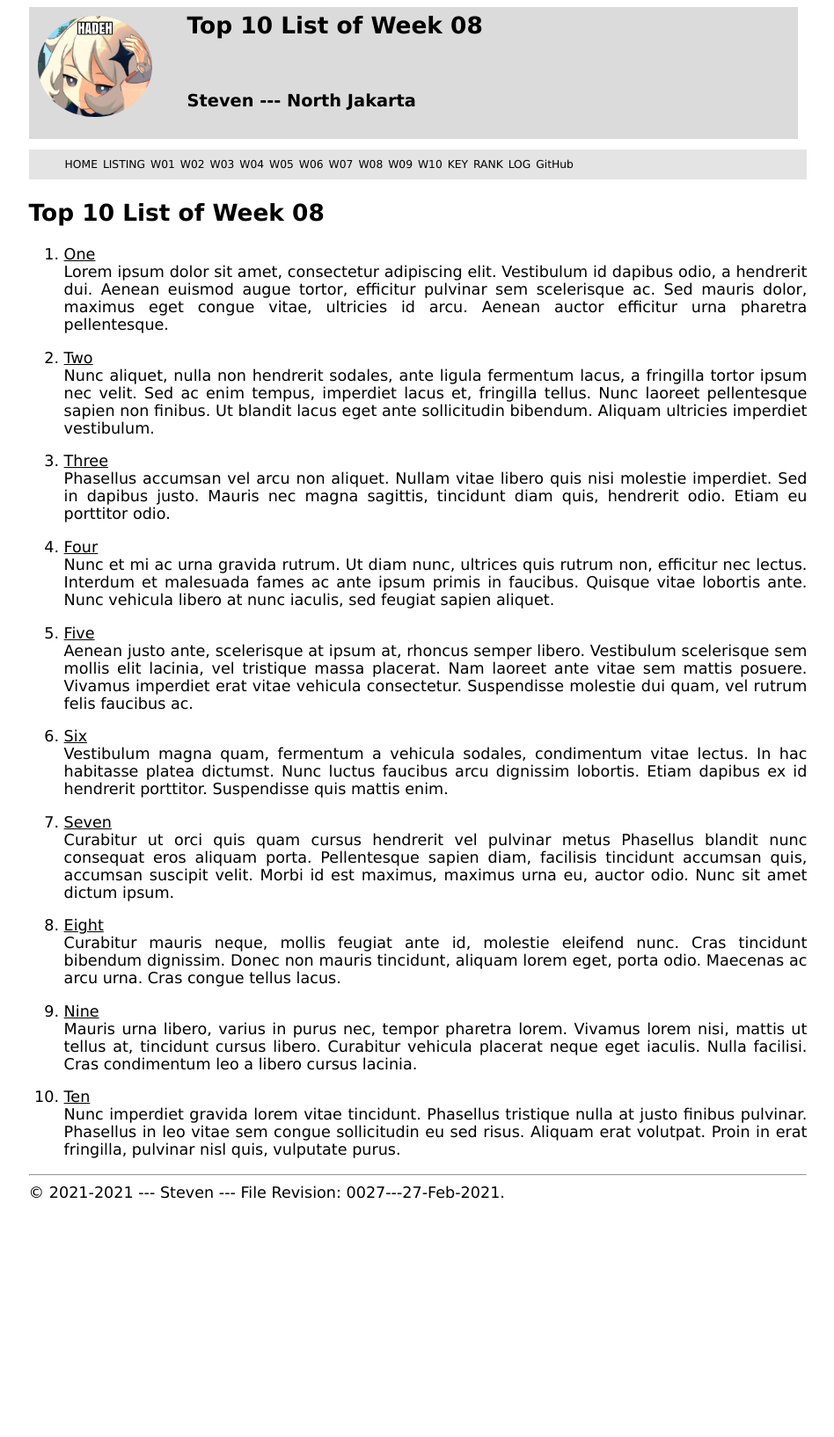
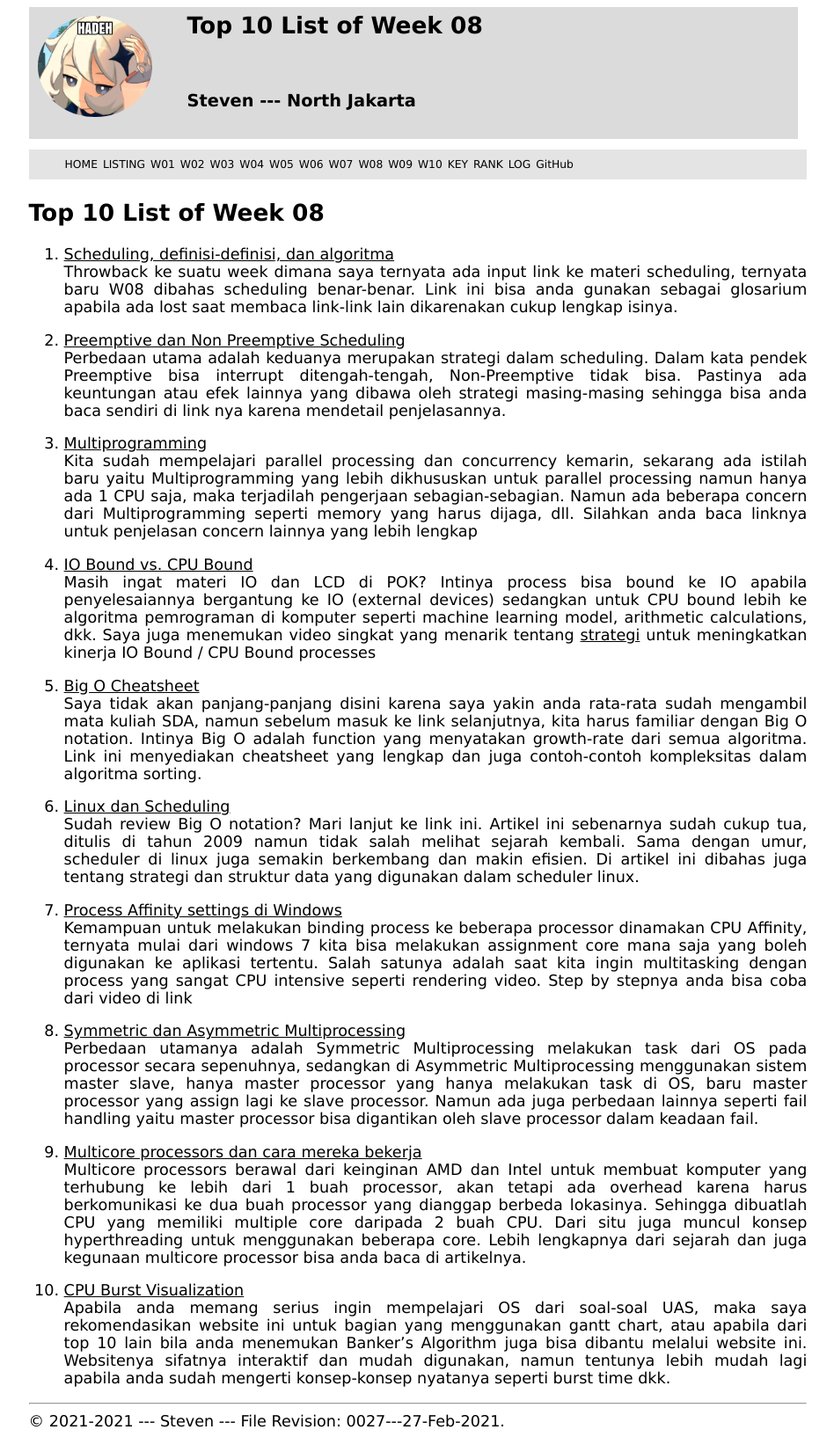
Before and after one commit to stevensim226/os211, a Jekyll site: the page built from w08.md, in a window 1280 px wide. Shown: the whole page at 88% size, without its empty margins (165-1113 px from the left). Built offline with Jekyll 4.4.1, drawn with Linux system fonts in a browser that asks for light colours; our own code applies the rules of GitHub Pages for plain Markdown files; before the commit the page ends 1374 px from its top, so only the background shows below that.

Commit message:
OS211 stevensim226

```diff
--- a/TXT/mylog.txt
+++ b/TXT/mylog.txt
@@ -82,7 +82,12 @@ ZCZC W07 60 L01 Popquiz on Scele
 ZCZC W07 120 L05 GSGS and self study about deadlocks and race condition
 ZCZC W07 180 L13 Write top 10 for W07
 ZCZC W07 150 L07 Try demo for W07 and GSGS the materials related
+ZCZC W08 60 L01 Popquiz by lecturer
 ZCZC W08 120 L02 Sync meeting for W08 scheduling and LFS
 ZCZC W08 40 L12 Read neighbours' top 10 list and write top 3
 ZCZC W08 180 L05 Do LFS chapter 1 - 4 and read them thoroughly
 ZCZC W08 20 L05 LFS fix something
+ZCZC W08 120 L05 GSGS more on what is LFS and self study
+ZCZC W08 180 L12 Create top 10 on scheduling
+ZCZC W08 60 L01 Scele popquiz
+ZCZC W08 40 L23 Discuss w/ friends about LFS
--- a/w08.md
+++ b/w08.md
@@ -5,72 +5,33 @@ permalink: /W08/
 
 # Top 10 List of Week 08
 
-1. [One](https://en.wikipedia.org/wiki/1)<br>
-Lorem ipsum dolor sit amet, consectetur adipiscing elit.
-Vestibulum id dapibus odio, a hendrerit dui.
-Aenean euismod augue tortor, efficitur pulvinar sem scelerisque ac.
-Sed mauris dolor, maximus eget congue vitae, ultricies id arcu.
-Aenean auctor efficitur urna pharetra pellentesque.
+1. [Scheduling, definisi-definisi, dan algoritma](http://www2.cs.uregina.ca/~hamilton/courses/330/notes/scheduling/scheduling.html)<br>
+Throwback ke suatu week dimana saya ternyata ada input link ke materi scheduling, ternyata baru W08 dibahas scheduling benar-benar. Link ini bisa anda gunakan sebagai glosarium apabila ada lost saat membaca link-link lain dikarenakan cukup lengkap isinya.
 
-2. [Two](https://en.wikipedia.org/wiki/2)<br>
-Nunc aliquet, nulla non hendrerit sodales, ante ligula fermentum lacus, a fringilla tortor ipsum nec velit.
-Sed ac enim tempus, imperdiet lacus et, fringilla tellus.
-Nunc laoreet pellentesque sapien non finibus.
-Ut blandit lacus eget ante sollicitudin bibendum.
-Aliquam ultricies imperdiet vestibulum.
+2. [Preemptive dan Non Preemptive Scheduling](https://www.guru99.com/preemptive-vs-non-preemptive-scheduling.html)<br>
+Perbedaan utama adalah keduanya merupakan strategi dalam scheduling. Dalam kata pendek Preemptive bisa interrupt ditengah-tengah, Non-Preemptive tidak bisa. Pastinya ada keuntungan atau efek lainnya yang dibawa oleh strategi masing-masing sehingga bisa anda baca sendiri di link nya karena mendetail penjelasannya.
 
-3. [Three](https://en.wikipedia.org/wiki/3)<br>
-Phasellus accumsan vel arcu non aliquet.
-Nullam vitae libero quis nisi molestie imperdiet.
-Sed in dapibus justo.
-Mauris nec magna sagittis, tincidunt diam quis, hendrerit odio.
-Etiam eu porttitor odio.
+3. [Multiprogramming](https://whatis.techtarget.com/definition/multiprogramming)<br>
+Kita sudah mempelajari parallel processing dan concurrency kemarin, sekarang ada istilah baru yaitu Multiprogramming yang lebih dikhususkan untuk parallel processing namun hanya ada 1 CPU saja, maka terjadilah pengerjaan sebagian-sebagian. Namun ada beberapa concern dari Multiprogramming seperti memory yang harus dijaga, dll. Silahkan anda baca linknya untuk penjelasan concern lainnya yang lebih lengkap
 
-4. [Four](https://en.wikipedia.org/wiki/4)<br>
-Nunc et mi ac urna gravida rutrum.
-Ut diam nunc, ultrices quis rutrum non, efficitur nec lectus.
-Interdum et malesuada fames ac ante ipsum primis in faucibus.
-Quisque vitae lobortis ante.
-Nunc vehicula libero at nunc iaculis, sed feugiat sapien aliquet.
+4. [IO Bound vs. CPU Bound](http://faculty.salina.k-state.edu/tim/ossg/Process/scheduler/scheduler.html)<br>
+Masih ingat materi IO dan LCD di POK? Intinya process bisa bound ke IO apabila penyelesaiannya bergantung ke IO (external devices) sedangkan untuk CPU bound lebih ke algoritma pemrograman di komputer seperti machine learning model, arithmetic calculations, dkk. Saya juga menemukan video singkat yang menarik tentang [strategi](http://faculty.salina.k-state.edu/tim/ossg/Process/scheduler/scheduler.html) untuk meningkatkan kinerja IO Bound / CPU Bound processes
 
-5. [Five](https://en.wikipedia.org/wiki/5)<br>
-Aenean justo ante, scelerisque at ipsum at, rhoncus semper libero.
-Vestibulum scelerisque sem mollis elit lacinia, vel tristique massa placerat.
-Nam laoreet ante vitae sem mattis posuere.
-Vivamus imperdiet erat vitae vehicula consectetur.
-Suspendisse molestie dui quam, vel rutrum felis faucibus ac.
+5. [Big O Cheatsheet](https://www.bigocheatsheet.com/)<br>
+Saya tidak akan panjang-panjang disini karena saya yakin anda rata-rata sudah mengambil mata kuliah SDA, namun sebelum masuk ke link selanjutnya, kita harus familiar dengan Big O notation. Intinya Big O adalah function yang menyatakan growth-rate dari semua algoritma. Link ini menyediakan cheatsheet yang lengkap dan juga contoh-contoh kompleksitas dalam algoritma sorting.
 
-6. [Six](https://en.wikipedia.org/wiki/6)<br>
-Vestibulum magna quam, fermentum a vehicula sodales, condimentum vitae lectus.
-In hac habitasse platea dictumst.
-Nunc luctus faucibus arcu dignissim lobortis.
-Etiam dapibus ex id hendrerit porttitor.
-Suspendisse quis mattis enim.
+6. [Linux dan Scheduling](https://www.linuxjournal.com/node/10267)<br>
+Sudah review Big O notation? Mari lanjut ke link ini.
+Artikel ini sebenarnya sudah cukup tua, ditulis di tahun 2009 namun tidak salah melihat sejarah kembali. Sama dengan umur, scheduler di linux juga semakin berkembang dan makin efisien. Di artikel ini dibahas juga tentang strategi dan struktur data yang digunakan dalam scheduler linux.
 
-7. [Seven](https://en.wikipedia.org/wiki/7)<br>
-Curabitur ut orci quis quam cursus hendrerit vel pulvinar metus
-Phasellus blandit nunc consequat eros aliquam porta.
-Pellentesque sapien diam, facilisis tincidunt accumsan quis, accumsan suscipit velit.
-Morbi id est maximus, maximus urna eu, auctor odio.
-Nunc sit amet dictum ipsum.
+7. [Process Affinity settings di Windows](https://www.youtube.com/watch?v=37flYSGOlaA)<br>
+Kemampuan untuk melakukan binding process ke beberapa processor dinamakan CPU Affinity, ternyata mulai dari windows 7 kita bisa melakukan assignment core mana saja yang boleh digunakan ke aplikasi tertentu. Salah satunya adalah saat kita ingin multitasking dengan process yang sangat CPU intensive seperti rendering video. Step by stepnya anda bisa coba dari video di link
 
-8. [Eight](https://en.wikipedia.org/wiki/8)<br>
-Curabitur mauris neque, mollis feugiat ante id, molestie eleifend nunc.
-Cras tincidunt bibendum dignissim.
-Donec non mauris tincidunt, aliquam lorem eget, porta odio.
-Maecenas ac arcu urna.
-Cras congue tellus lacus.
+8. [Symmetric dan Asymmetric Multiprocessing](https://techdifferences.com/difference-between-symmetric-and-asymmetric-multiprocessing.html)<br>
+Perbedaan utamanya adalah Symmetric Multiprocessing melakukan task dari OS pada processor secara sepenuhnya, sedangkan di Asymmetric Multiprocessing menggunakan sistem master slave, hanya master processor yang hanya melakukan task di OS, baru master processor yang assign lagi ke slave processor. Namun ada juga perbedaan lainnya seperti fail handling yaitu master processor bisa digantikan oleh slave processor dalam keadaan fail.
 
-9. [Nine](https://en.wikipedia.org/wiki/9)<br>
-Mauris urna libero, varius in purus nec, tempor pharetra lorem.
-Vivamus lorem nisi, mattis ut tellus at, tincidunt cursus libero.
-Curabitur vehicula placerat neque eget iaculis.
-Nulla facilisi.
-Cras condimentum leo a libero cursus lacinia.
+9. [Multicore processors dan cara mereka bekerja](https://www.techjunkie.com/all-about-multi-core-processors-what-they-are-how-they-work-and-where-they-came-from/)<br>
+Multicore processors berawal dari keinginan AMD dan Intel untuk membuat komputer yang terhubung ke lebih dari 1 buah processor, akan tetapi ada overhead karena harus berkomunikasi ke dua buah processor yang dianggap berbeda lokasinya. Sehingga dibuatlah CPU yang memiliki multiple core daripada 2 buah CPU. Dari situ juga muncul konsep hyperthreading untuk menggunakan beberapa core. Lebih lengkapnya dari sejarah dan juga kegunaan multicore processor bisa anda baca di artikelnya.
 
-10. [Ten](https://en.wikipedia.org/wiki/10)<br>
-Nunc imperdiet gravida lorem vitae tincidunt.
-Phasellus tristique nulla at justo finibus pulvinar.
-Phasellus in leo vitae sem congue sollicitudin eu sed risus.
-Aliquam erat volutpat.
-Proin in erat fringilla, pulvinar nisl quis, vulputate purus.
+10. [CPU Burst Visualization](http://cpuburst.com/)<br>
+Apabila anda memang serius ingin mempelajari OS dari soal-soal UAS, maka saya rekomendasikan website ini untuk bagian yang menggunakan gantt chart, atau apabila dari top 10 lain bila anda menemukan Banker's Algorithm juga bisa dibantu melalui website ini. Websitenya sifatnya interaktif dan mudah digunakan, namun tentunya lebih mudah lagi apabila anda sudah mengerti konsep-konsep nyatanya seperti burst time dkk.
```
Also changed, not shown: 8 other files.
